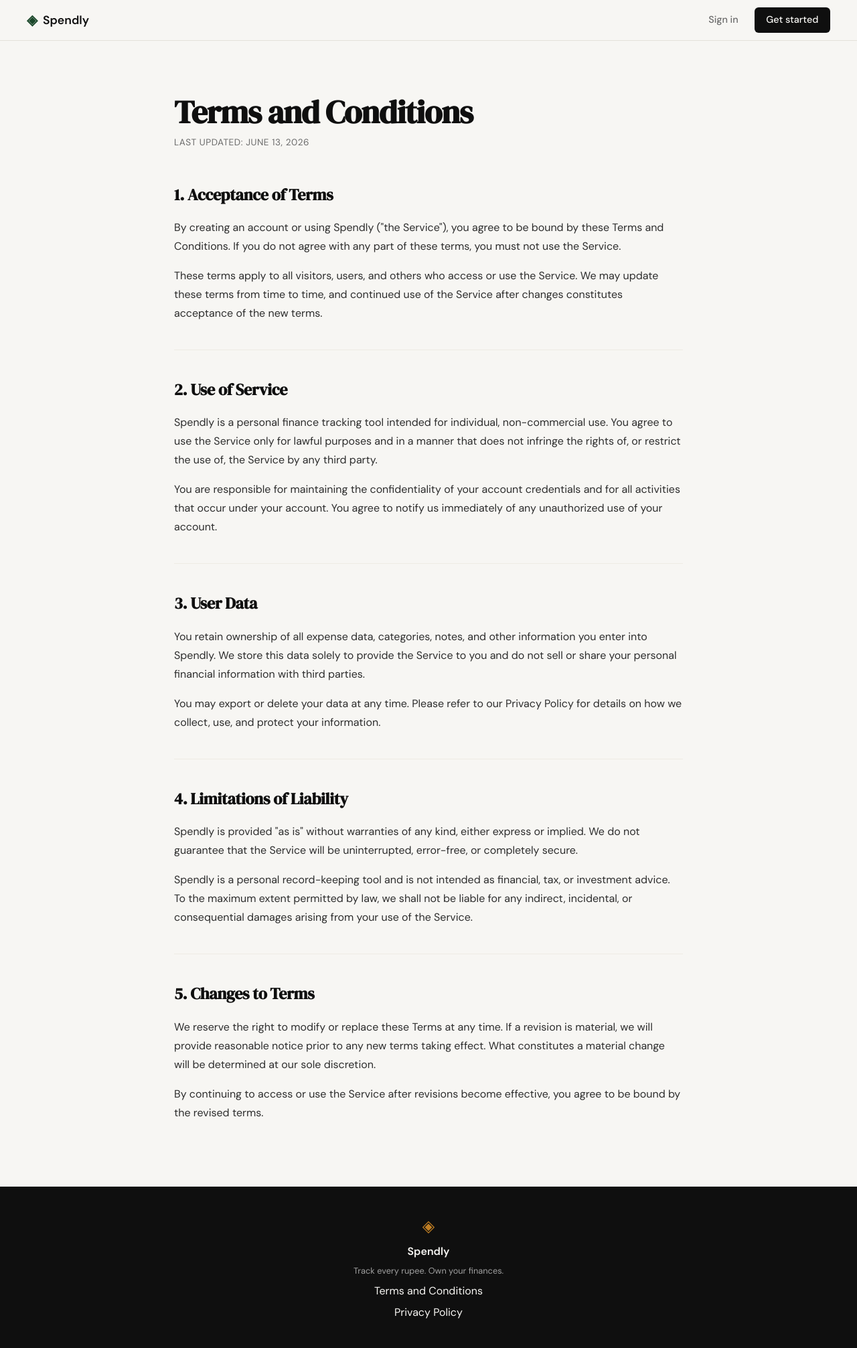
After one commit to rohitb123/spendly, a Flask app: page /terms in a window 1280 px wide. The commit adds this page. Shown: the whole page at 67% size. Run offline with Flask 3, Linux system fonts and the light colour scheme.

Commit message:
landing: add terms and conditions page and route

```diff
--- a/app.py
+++ b/app.py
@@ -20,6 +20,11 @@ def register():
 @app.route("/login")
 def login():
     return render_template("login.html")
+
+
+@app.route("/terms")
+def terms():
+    return render_template("terms.html")
 
 
 # ------------------------------------------------------------------ #
--- a/static/css/style.css
+++ b/static/css/style.css
@@ -478,6 +478,72 @@ a { color: inherit; text-decoration: none; }
 .auth-switch a:hover { text-decoration: underline; }
 
 /* ------------------------------------------------------------------ */
+/* Legal pages (terms, privacy)                                        */
+/* ------------------------------------------------------------------ */
+
+.legal {
+    padding: 5rem 2rem 6rem;
+}
+
+.legal-inner {
+    max-width: 760px;
+    margin: 0 auto;
+}
+
+.legal-title {
+    font-family: var(--font-display);
+    font-size: clamp(2rem, 4vw, 3rem);
+    line-height: 1.1;
+    letter-spacing: -0.02em;
+    color: var(--ink);
+    margin-bottom: 0.5rem;
+}
+
+.legal-updated {
+    font-size: 0.85rem;
+    color: var(--ink-muted);
+    letter-spacing: 0.04em;
+    text-transform: uppercase;
+    margin-bottom: 3rem;
+}
+
+.legal-section {
+    margin-bottom: 2.5rem;
+    padding-bottom: 2.5rem;
+    border-bottom: 1px solid var(--border-soft);
+}
+
+.legal-section:last-child {
+    border-bottom: none;
+    padding-bottom: 0;
+    margin-bottom: 0;
+}
+
+.legal-section h2 {
+    font-family: var(--font-display);
+    font-size: 1.5rem;
+    color: var(--ink);
+    margin-bottom: 1rem;
+    letter-spacing: -0.01em;
+}
+
+.legal-section p {
+    font-size: 1rem;
+    color: var(--ink-soft);
+    line-height: 1.75;
+    margin-bottom: 1rem;
+}
+
+.legal-section p:last-child {
+    margin-bottom: 0;
+}
+
+@media (max-width: 600px) {
+    .legal { padding: 3rem 1.25rem 4rem; }
+    .legal-updated { margin-bottom: 2rem; }
+}
+
+/* ------------------------------------------------------------------ */
 /* Footer                                                              */
 /* ------------------------------------------------------------------ */
 
--- a/templates/base.html
+++ b/templates/base.html
@@ -34,7 +34,7 @@
             <span class="brand-icon">◈</span>
             <span class="footer-name">Spendly</span>
             <p class="footer-copy">Track every rupee. Own your finances.</p>
-            <a href="#">Terms and Conditions</a>
+            <a href="{{ url_for('terms') }}">Terms and Conditions</a>
             <a href="#">Privacy Policy</a>
         </div>
     </footer>
--- /dev/null
+++ b/templates/terms.html
@@ -0,0 +1,90 @@
+{% extends "base.html" %}
+
+{% block title %}Terms and Conditions — Spendly{% endblock %}
+
+{% block content %}
+
+<section class="legal">
+    <div class="legal-inner">
+        <h1 class="legal-title">Terms and Conditions</h1>
+        <p class="legal-updated">Last updated: June 13, 2026</p>
+
+        <section class="legal-section">
+            <h2>1. Acceptance of Terms</h2>
+            <p>
+                By creating an account or using Spendly ("the Service"), you agree
+                to be bound by these Terms and Conditions. If you do not agree with
+                any part of these terms, you must not use the Service.
+            </p>
+            <p>
+                These terms apply to all visitors, users, and others who access or
+                use the Service. We may update these terms from time to time, and
+                continued use of the Service after changes constitutes acceptance
+                of the new terms.
+            </p>
+        </section>
+
+        <section class="legal-section">
+            <h2>2. Use of Service</h2>
+            <p>
+                Spendly is a personal finance tracking tool intended for individual,
+                non-commercial use. You agree to use the Service only for lawful
+                purposes and in a manner that does not infringe the rights of, or
+                restrict the use of, the Service by any third party.
+            </p>
+            <p>
+                You are responsible for maintaining the confidentiality of your
+                account credentials and for all activities that occur under your
+                account. You agree to notify us immediately of any unauthorized
+                use of your account.
+            </p>
+        </section>
+
+        <section class="legal-section">
+            <h2>3. User Data</h2>
+            <p>
+                You retain ownership of all expense data, categories, notes, and
+                other information you enter into Spendly. We store this data solely
+                to provide the Service to you and do not sell or share your
+                personal financial information with third parties.
+            </p>
+            <p>
+                You may export or delete your data at any time. Please refer to our
+                Privacy Policy for details on how we collect, use, and protect your
+                information.
+            </p>
+        </section>
+
+        <section class="legal-section">
+            <h2>4. Limitations of Liability</h2>
+            <p>
+                Spendly is provided "as is" without warranties of any kind, either
+                express or implied. We do not guarantee that the Service will be
+                uninterrupted, error-free, or completely secure.
+            </p>
+            <p>
+                Spendly is a personal record-keeping tool and is not intended as
+                financial, tax, or investment advice. To the maximum extent
+                permitted by law, we shall not be liable for any indirect,
+                incidental, or consequential damages arising from your use of the
+                Service.
+            </p>
+        </section>
+
+        <section class="legal-section">
+            <h2>5. Changes to Terms</h2>
+            <p>
+                We reserve the right to modify or replace these Terms at any time.
+                If a revision is material, we will provide reasonable notice prior
+                to any new terms taking effect. What constitutes a material change
+                will be determined at our sole discretion.
+            </p>
+            <p>
+                By continuing to access or use the Service after revisions become
+                effective, you agree to be bound by the revised terms.
+            </p>
+        </section>
+    </div>
+</section>
+
+{% endblock %}
```
Also changed, not shown: file.txt (added, +67 -0 lines).
